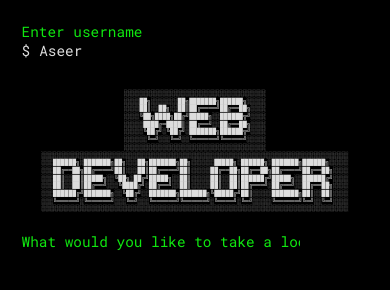
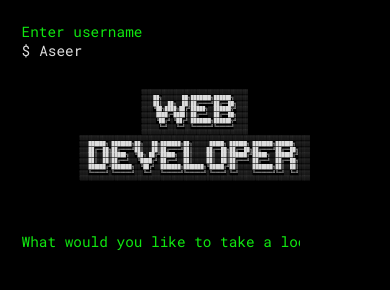
Before and after one commit to Electromorphous/Electromorphous.github.io, a plain HTML site: page index.html in a window 390 px wide. Drawn offline with Linux system fonts and the light colour scheme.

Commit message:
make the big text proper on phones

```diff
--- a/Sass/index.scss
+++ b/Sass/index.scss
@@ -1,10 +1,10 @@
-@import './config';
+@import "./config";
 
 * {
   box-sizing: border-box;
   margin: 0;
   padding: 0;
-	font-family: 'Roboto Mono', monospace;
+  font-family: "Roboto Mono", monospace;
 }
 
 body {
@@ -44,7 +44,6 @@ body {
     margin: 20px 5%;
     padding: 2px;
   }
-
 }
 
 .start-up {
@@ -97,7 +96,6 @@ body {
         border-right: 7px $lightGrey solid;
         height: 15px;
       }
-
     }
   }
 }
@@ -126,7 +124,7 @@ body {
       }
 
       @include responsive(phone) {
-				font-size: 0.4rem;
+        font-size: 0.3rem;
         margin-top: 10px;
       }
     }
@@ -143,11 +141,9 @@ body {
   @include responsive(phone) {
     @include printingAnimation(150px, 3s, 0.3s, 20);
   }
-
 }
 
 .repeater {
-
   .question {
     color: $promptGreen;
     margin: 10px 0;
@@ -190,7 +186,6 @@ body {
       @include responsive(phone) {
         font-size: 0.8rem;
       }
-
     }
   }
 
@@ -215,7 +210,6 @@ body {
     @include responsive(phone) {
       font-size: 0.75rem;
     }
-
   }
 
   .input-text {
@@ -237,7 +231,6 @@ body {
       @include responsive(phone) {
         margin-right: 7px;
       }
-
     }
     .text-info {
       @include typingAnimation(8.7em, 1s, 0.7s, 14);
@@ -273,7 +266,6 @@ body {
           border-right: 7px $lightGrey solid;
           height: 15px;
         }
-
       }
     }
 
@@ -288,15 +280,12 @@ body {
     @include responsive(phone) {
       font-size: 0.8rem;
     }
-
   }
 
   .info {
-
     margin-bottom: 50px;
 
     .about {
-
       @include printingAnimation(auto, 2s, 0s, 1);
 
       margin-top: 30px;
@@ -322,7 +311,6 @@ body {
         @include responsive(phone) {
           font-size: 0.75rem;
         }
-
       }
       .tech-logos {
         font-size: 2px;
@@ -390,7 +378,6 @@ body {
             width: 69px;
             border-radius: 0 0 25px 25px;
           }
-
         }
 
         .js-logo {
@@ -407,7 +394,6 @@ body {
             width: 69px;
             border-radius: 0 0 25px 25px;
           }
-
         }
 
         .sass-logo {
@@ -424,7 +410,6 @@ body {
             width: 75px;
             border-radius: 10px;
           }
-
         }
 
         .react-logo {
@@ -441,7 +426,6 @@ body {
             width: 70px;
             border-radius: 15px;
           }
-
         }
 
         .npm-logo {
@@ -455,7 +439,6 @@ body {
           @include responsive(tabletSmall) {
             width: 90px;
           }
-
         }
 
         .git-logo {
@@ -468,11 +451,10 @@ body {
             width: 70px;
             border-radius: 50px;
           }
-					@include responsive(tabletSmall){
+          @include responsive(tabletSmall) {
             width: 70px;
             border-radius: 50px;
           }
-
         }
 
         .github-logo {
@@ -488,7 +470,6 @@ body {
             width: 70px;
             border-radius: 50px;
           }
-
         }
 
         .unity-logo {
@@ -504,7 +485,6 @@ body {
             width: 65px;
             border-radius: 10px;
           }
-
         }
 
         .python-logo {
@@ -520,7 +500,6 @@ body {
             width: 65px;
             border-radius: 30px;
           }
-
         }
 
         .flask-logo {
@@ -535,7 +514,6 @@ body {
             width: 85px;
             border-radius: 10px;
           }
-
         }
 
         .vscode-logo {
@@ -552,18 +530,15 @@ body {
             width: 70px;
             border-radius: 20px;
           }
-
         }
       }
     }
 
     .projects {
-
       @include printingAnimation(auto, 2s, 0s, 1);
       margin: 20px;
 
       .project {
-
         margin-bottom: 30px;
         padding: 20px 0;
         border-bottom: 1px solid white;
@@ -588,7 +563,6 @@ body {
             font-size: 2rem;
             margin-bottom: 0;
           }
-
         }
 
         a {
@@ -615,7 +589,6 @@ body {
           @include responsive(phone) {
             font-size: 0.75rem;
           }
-
         }
 
         p {
@@ -637,13 +610,11 @@ body {
             margin-top: 10px;
             font-size: 0.8rem;
           }
-
         }
       }
     }
 
     .links {
-
       @include printingAnimation(auto, 2s, 0s, 1);
       margin: 50px 0 70px 0;
       display: flex;
@@ -666,7 +637,6 @@ body {
           @include responsive(phone) {
             font-size: 25px;
           }
-
         }
 
         .fa-envelope:hover {
@@ -717,7 +687,7 @@ body {
       font-size: 6px;
     }
     @include responsive(phone) {
-			font-size:5px;
+      font-size: 5px;
     }
   }
 }
```
Also changed, not shown: CSS/index.css. Lines whose indentation alone changed are shown as unchanged.
